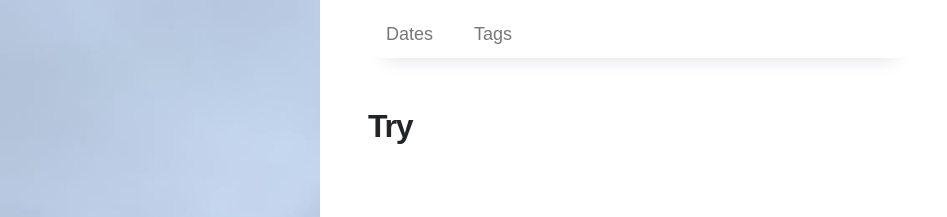
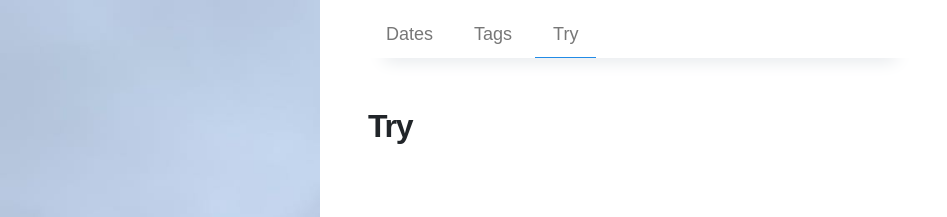
Before and after one commit to Jeremy1Lee/Jeremy1Lee.github.io, a Jekyll site: the page built from try_page.md, in a window 1280 px wide. Shown: the top 217 px of the page, without its empty margins (0-947 px from the left). Built offline with Jekyll 4.4.1, drawn with Linux system fonts in a browser that asks for light colours; nearby versions of some CDN libraries.

Commit message:
Update archive.yml

```diff
--- a/_data/archive.yml
+++ b/_data/archive.yml
@@ -7,3 +7,7 @@
 - type: tags
   title: Tags
   url: /tags/
+
+- type: try
+  title: Try
+  url: /try/
```
